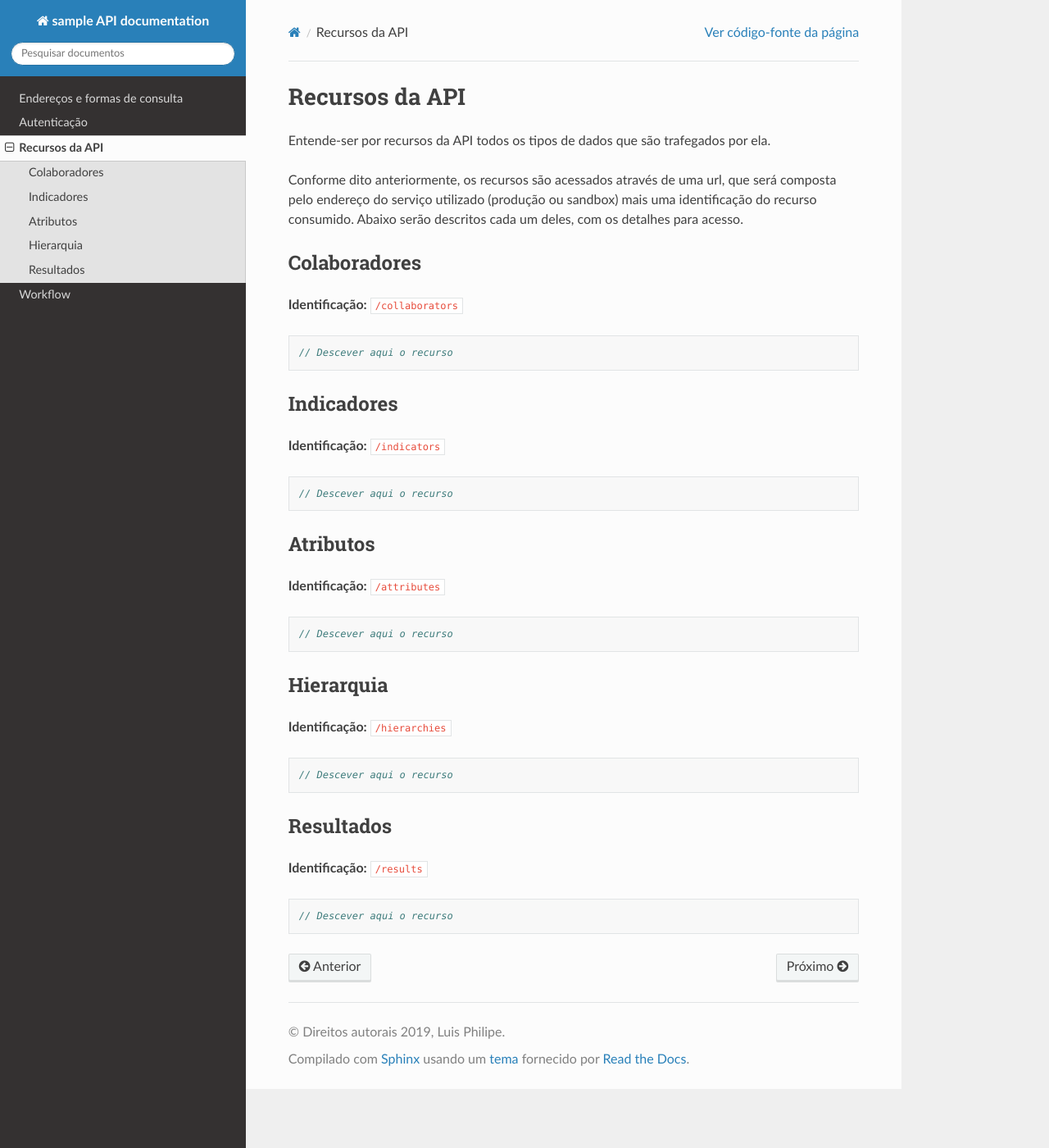
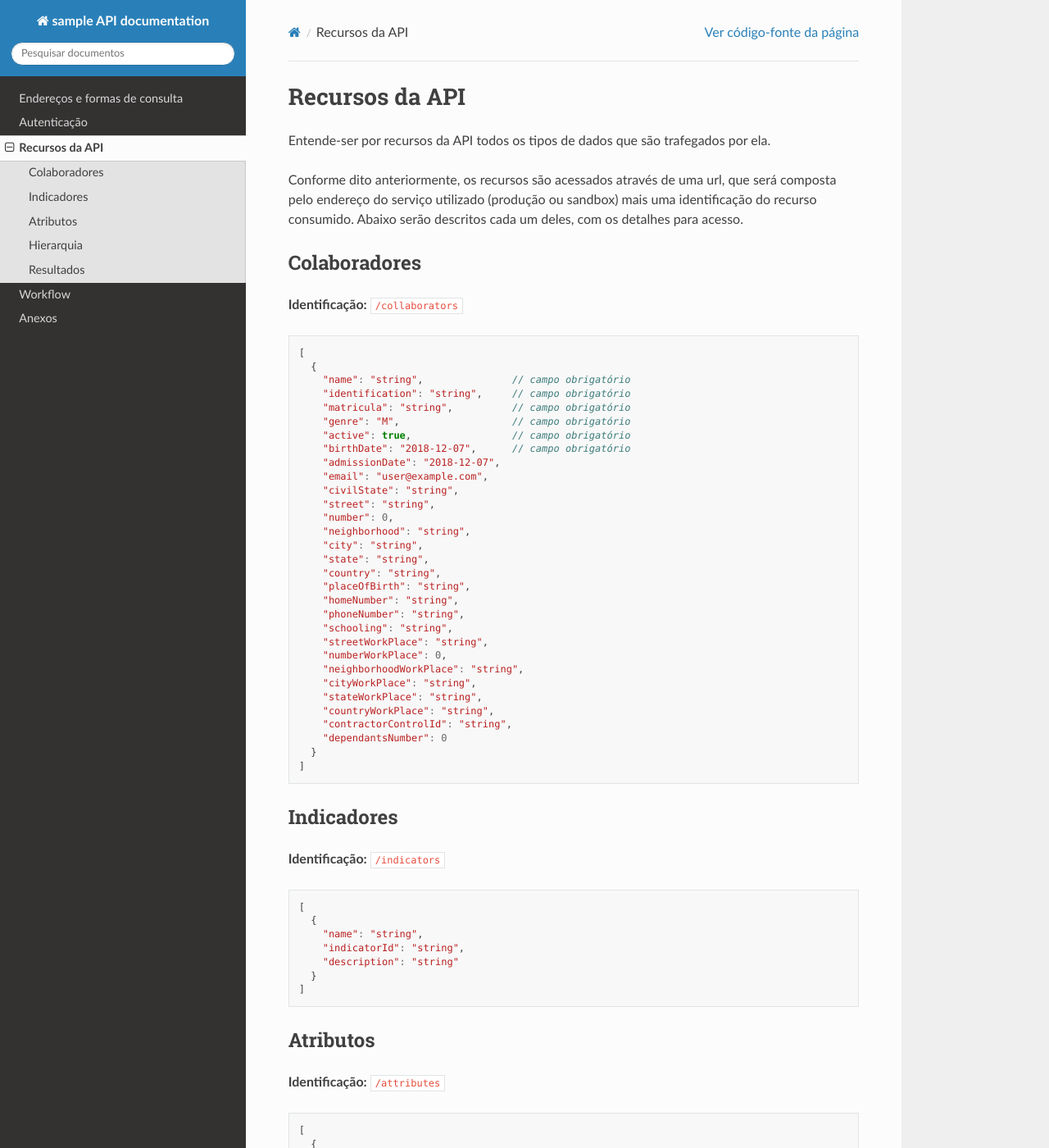
Before and after one commit to Robbyson-Systems-S-A/robbyson-integration-api-docs, a Sphinx documentation site: the page built from docs/source/recursos.md, in a window 1280 px wide and 1400 px high. Shown: the whole window at 82% size. Built offline with Sphinx 7.4.7 and the Read the Docs theme 2.0.0, drawn with Linux system fonts in a browser that asks for light colours; some of the changed text lies outside the part shown.

Commit message:
adds documents specifications to docs

````diff
--- a/docs/source/index.rst
+++ b/docs/source/index.rst
@@ -23,3 +23,4 @@
    autenticacao.md
    recursos.md
    workflow.md
+   anexos.md
--- a/docs/source/recursos.md
+++ b/docs/source/recursos.md
@@ -8,33 +8,98 @@
 **Identificação:** `/collaborators`
 
 ```js
-// Descever aqui o recurso
+[
+  {
+    "name": "string",               // campo obrigatório
+    "identification": "string",     // campo obrigatório
+    "matricula": "string",          // campo obrigatório
+    "genre": "M",                   // campo obrigatório
+    "active": true,                 // campo obrigatório
+    "birthDate": "2018-12-07",      // campo obrigatório
+    "admissionDate": "2018-12-07",
+    "email": "user@example.com",
+    "civilState": "string",
+    "street": "string",
+    "number": 0,
+    "neighborhood": "string",
+    "city": "string",
+    "state": "string",
+    "country": "string",
+    "placeOfBirth": "string",
+    "homeNumber": "string",
+    "phoneNumber": "string",
+    "schooling": "string",
+    "streetWorkPlace": "string",
+    "numberWorkPlace": 0,
+    "neighborhoodWorkPlace": "string",
+    "cityWorkPlace": "string",
+    "stateWorkPlace": "string",
+    "countryWorkPlace": "string",
+    "contractorControlId": "string",
+    "dependantsNumber": 0
+  }
+]
 ```
 
 ### Indicadores
 **Identificação:** `/indicators`
 
 ```js
-// Descever aqui o recurso
+[
+  {
+    "name": "string",
+    "indicatorId": "string",
+    "description": "string"
+  }
+]
 ```
 
 ### Atributos
 **Identificação:** `/attributes`
 
 ```js
-// Descever aqui o recurso
+[
+  {
+    "collaboratorIdentification": "string",
+    "name": "string",
+    "level": 0,
+    "value": "string",
+    "date": "2018-12-07"
+  }
+]
 ```
 
 ### Hierarquia
 **Identificação:** `/hierarchies`
 
 ```js
-// Descever aqui o recurso
+[
+  {
+    "collaboratorIdentification": "string",
+    "levelName": "string",
+    "levelWeight": 0,
+    "parentIdentification": "string",
+    "contractorControlId": "string",
+    "date": "2018-12-07"
+  }
+]
 ```
 
 ### Resultados
 **Identificação:** `/results`
 
 ```js
-// Descever aqui o recurso
+[
+  {
+    "collaboratorIdentification": "string",
+    "indicadorId": "string",
+    "resultado": "string",
+    "date": "2018-12-07",
+    "factors": [
+      1,
+      2,
+      3
+    ]
+  }
+]
 ```
````
Also changed, not shown: docs/source/anexos.md (added, +12 -0 lines), docs/source/autenticacao.md (line endings or trailing spaces).
